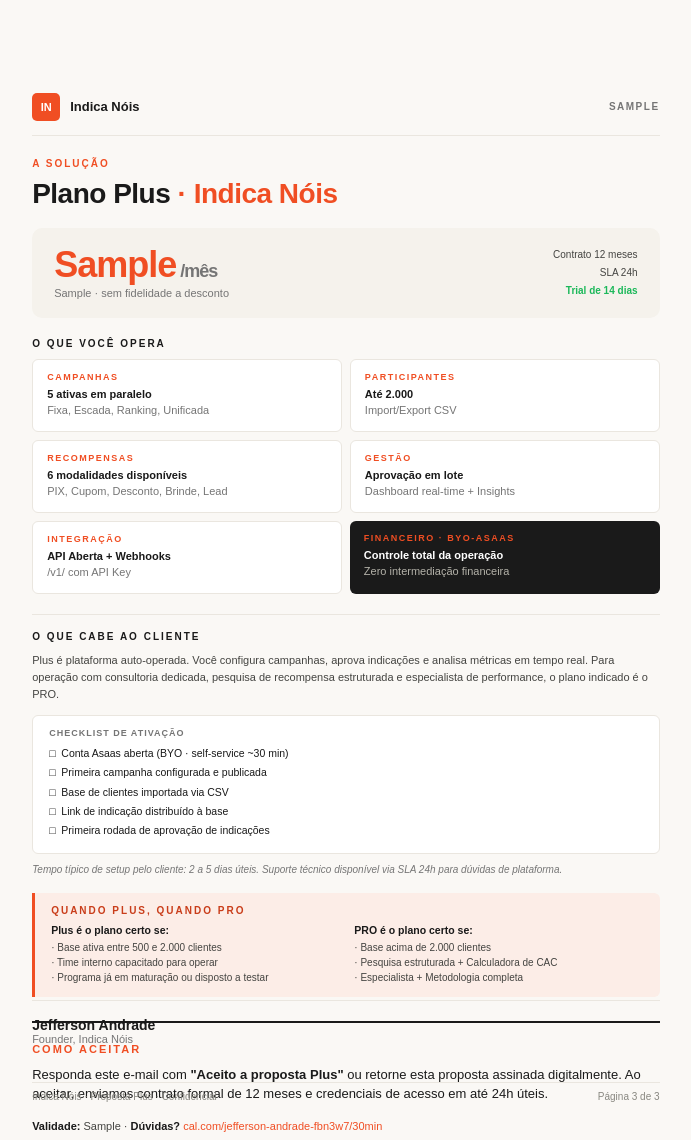
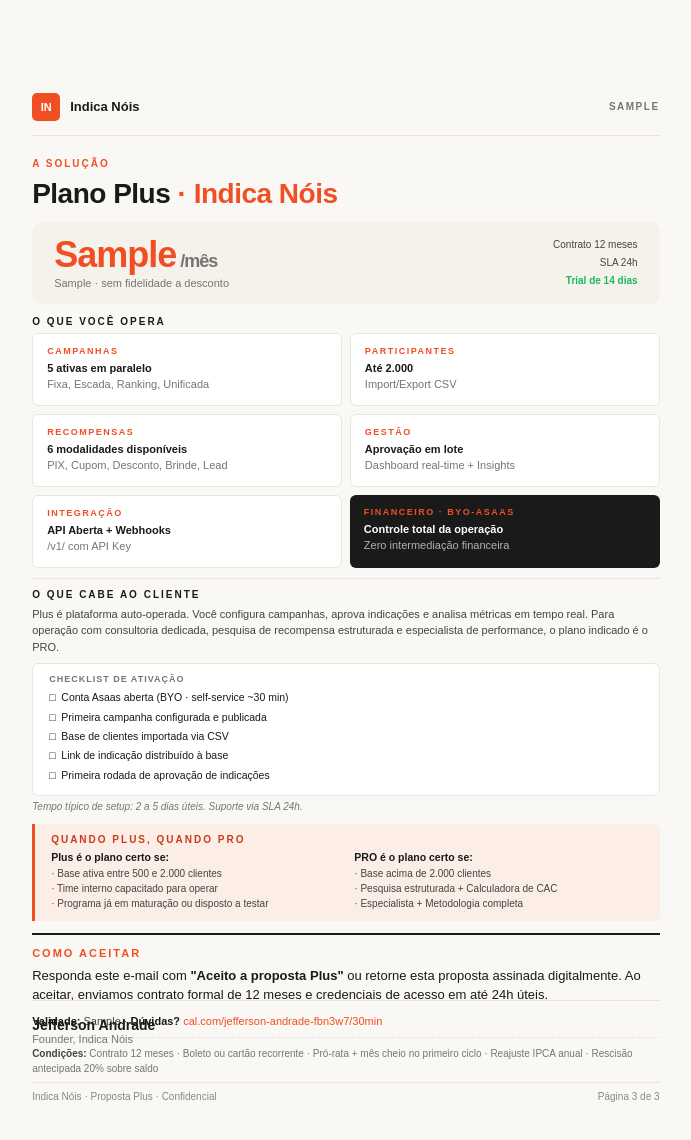
Before and after one commit to jeffersonandrade395/indica-nois-relatorios, a Python web app: template templates/proposta_plus/master.html.j2 in a window 1280 px wide. Shown: the part 2228-3368 px from the top of the page, without its empty margins (51-742 px from the left). Run offline with Jinja, Linux system fonts and the light colour scheme; the template is opened without the code that fills it: most values are stand-ins (such as "Sample title", 1, 10 or a date in 2020).

Commit message:
fix(proposta-p3): reduzir margens para conteúdo caber acima da assinatura
Assinatura position:absolute sobrepunha "QUANDO PLUS, QUANDO PRO".
Redução de ~20mm em margens e paddings ao longo da página.

Co-Authored-By: Claude Sonnet 4.6 <noreply@anthropic.com>

```diff
--- a/templates/proposta_plus/partials/p3_solucao_aceite.html.j2
+++ b/templates/proposta_plus/partials/p3_solucao_aceite.html.j2
@@ -12,12 +12,12 @@
 
   <!-- Eyebrow + Headline -->
   <div class="pp-eyebrow">A SOLUÇÃO</div>
-  <div style="font-size: 28px; font-weight: 900; color: #1A1A1A; line-height: 1.05; margin-bottom: 20px; letter-spacing: -0.5px;">
+  <div style="font-size: 28px; font-weight: 900; color: #1A1A1A; line-height: 1.05; margin-bottom: 14px; letter-spacing: -0.5px;">
     Plano Plus <span class="pp-accent">· Indica Nóis</span>
   </div>
 
   <!-- Card preço -->
-  <div style="background: #F5F2EC; border-radius: 10px; padding: 18px 22px; margin-bottom: 20px; display: flex; align-items: center; justify-content: space-between;">
+  <div style="background: #F5F2EC; border-radius: 10px; padding: 14px 22px; margin-bottom: 12px; display: flex; align-items: center; justify-content: space-between;">
     <div>
       <div style="font-size: 36px; font-weight: 900; color: #F04E23; line-height: 1; letter-spacing: -1px;">
         {{ oferta.preco_fmt }}<span style="font-size: 18px; color: #757575; font-weight: 600;"> /mês</span>
@@ -38,9 +38,9 @@
   </div>
 
   <!-- O que você opera -->
-  <div style="font-size: 10px; letter-spacing: 2px; color: #1A1A1A; font-weight: 800; margin-bottom: 10px;">O QUE VOCÊ OPERA</div>
+  <div style="font-size: 10px; letter-spacing: 2px; color: #1A1A1A; font-weight: 800; margin-bottom: 6px;">O QUE VOCÊ OPERA</div>
 
-  <div class="pp-feat-grid">
+  <div class="pp-feat-grid" style="margin-bottom: 10px;">
     <div class="pp-feat-card">
       <div class="pp-feat-eyebrow">CAMPANHAS</div>
       <div style="font-size: 11px; color: #1A1A1A; line-height: 1.45;">
@@ -91,15 +91,15 @@
   </div>
 
   <!-- O que cabe ao cliente -->
-  <div style="border-top: 1px solid #EAE6DF; padding-top: 16px; margin-bottom: 16px;">
-    <div style="font-size: 10px; letter-spacing: 2px; color: #1A1A1A; font-weight: 800; margin-bottom: 10px;">O QUE CABE AO CLIENTE</div>
+  <div style="border-top: 1px solid #EAE6DF; padding-top: 10px; margin-bottom: 10px;">
+    <div style="font-size: 10px; letter-spacing: 2px; color: #1A1A1A; font-weight: 800; margin-bottom: 6px;">O QUE CABE AO CLIENTE</div>
 
-    <div style="font-size: 11px; color: #444441; line-height: 1.55; margin-bottom: 12px;">
+    <div style="font-size: 11px; color: #444441; line-height: 1.5; margin-bottom: 8px;">
       Plus é plataforma auto-operada. Você configura campanhas, aprova indicações e analisa métricas em tempo real. Para operação com consultoria dedicada, pesquisa de recompensa estruturada e especialista de performance, o plano indicado é o PRO.
     </div>
 
-    <div style="background: white; border: 1px solid #EAE6DF; border-radius: 6px; padding: 12px 16px; margin-bottom: 8px;">
-      <div style="font-size: 9px; color: #757575; font-weight: 700; letter-spacing: 1px; margin-bottom: 6px;">CHECKLIST DE ATIVAÇÃO</div>
+    <div style="background: white; border: 1px solid #EAE6DF; border-radius: 6px; padding: 10px 16px; margin-bottom: 4px;">
+      <div style="font-size: 9px; color: #757575; font-weight: 700; letter-spacing: 1px; margin-bottom: 4px;">CHECKLIST DE ATIVAÇÃO</div>
       <div class="pp-checklist">
         <div>&#9633; &nbsp;Conta Asaas aberta (BYO · self-service ~30 min)</div>
         <div>&#9633; &nbsp;Primeira campanha configurada e publicada</div>
@@ -109,17 +109,17 @@
       </div>
     </div>
 
-    <div style="font-size: 10px; color: #757575; font-style: italic; line-height: 1.5;">
-      Tempo típico de setup pelo cliente: 2 a 5 dias úteis. Suporte técnico disponível via SLA 24h para dúvidas de plataforma.
+    <div style="font-size: 10px; color: #757575; font-style: italic; line-height: 1.4;">
+      Tempo típico de setup: 2 a 5 dias úteis. Suporte via SLA 24h.
     </div>
   </div>
 
   <!-- Quando Plus, quando PRO -->
-  <div style="background: #FCEDE7; border-left: 3px solid #F04E23; border-radius: 0 6px 6px 0; padding: 12px 16px; margin-bottom: 24px;">
-    <div style="font-size: 10px; letter-spacing: 2px; color: #C93D1A; font-weight: 800; margin-bottom: 8px;">QUANDO PLUS, QUANDO PRO</div>
+  <div style="background: #FCEDE7; border-left: 3px solid #F04E23; border-radius: 0 6px 6px 0; padding: 10px 16px; margin-bottom: 12px;">
+    <div style="font-size: 10px; letter-spacing: 2px; color: #C93D1A; font-weight: 800; margin-bottom: 6px;">QUANDO PLUS, QUANDO PRO</div>
     <div class="pp-when-grid">
       <div>
-        <div style="font-size: 10.5px; font-weight: 700; color: #1A1A1A; margin-bottom: 4px;">Plus é o plano certo se:</div>
+        <div style="font-size: 10.5px; font-weight: 700; color: #1A1A1A; margin-bottom: 3px;">Plus é o plano certo se:</div>
         <div style="font-size: 10px; color: #444441; line-height: 1.5;">
           · Base ativa entre 500 e 2.000 clientes<br>
           · Time interno capacitado para operar<br>
@@ -127,7 +127,7 @@
         </div>
       </div>
       <div>
-        <div style="font-size: 10.5px; font-weight: 700; color: #1A1A1A; margin-bottom: 4px;">PRO é o plano certo se:</div>
+        <div style="font-size: 10.5px; font-weight: 700; color: #1A1A1A; margin-bottom: 3px;">PRO é o plano certo se:</div>
         <div style="font-size: 10px; color: #444441; line-height: 1.5;">
           · Base acima de 2.000 clientes<br>
           · Pesquisa estruturada + Calculadora de CAC<br>
@@ -138,17 +138,17 @@
   </div>
 
   <!-- Seção aceite — borda preta superior -->
-  <div style="border-top: 2px solid #1A1A1A; padding-top: 20px; margin-bottom: 20px;">
-    <div style="font-size: 11px; letter-spacing: 2px; color: #F04E23; font-weight: 800; margin-bottom: 10px;">COMO ACEITAR</div>
-    <div style="font-size: 13px; color: #1A1A1A; line-height: 1.5; margin-bottom: 14px;">
+  <div style="border-top: 2px solid #1A1A1A; padding-top: 12px; margin-bottom: 12px;">
+    <div style="font-size: 11px; letter-spacing: 2px; color: #F04E23; font-weight: 800; margin-bottom: 8px;">COMO ACEITAR</div>
+    <div style="font-size: 13px; color: #1A1A1A; line-height: 1.45; margin-bottom: 8px;">
       Responda este e-mail com <strong>"Aceito a proposta Plus"</strong> ou retorne esta proposta assinada digitalmente. Ao aceitar, enviamos contrato formal de 12 meses e credenciais de acesso em até 24h úteis.
     </div>
 
-    <div style="font-size: 11px; color: #444441; line-height: 1.6; margin-bottom: 10px;">
+    <div style="font-size: 11px; color: #444441; line-height: 1.6; margin-bottom: 6px;">
       <strong style="color: #1A1A1A;">Validade:</strong> {{ metadata.validade_fmt }} · <strong style="color: #1A1A1A;">Dúvidas?</strong> <span style="color: #F04E23;">cal.com/jefferson-andrade-fbn3w7/30min</span>
     </div>
 
-    <div style="font-size: 10px; color: #757575; line-height: 1.5; padding-top: 10px; border-top: 1px dashed #EAE6DF;">
+    <div style="font-size: 10px; color: #757575; line-height: 1.5; padding-top: 8px; border-top: 1px dashed #EAE6DF;">
       <strong style="color: #444441;">Condições:</strong> Contrato 12 meses · Boleto ou cartão recorrente · Pró-rata + mês cheio no primeiro ciclo · Reajuste IPCA anual · Rescisão antecipada 20% sobre saldo
     </div>
   </div>
```
